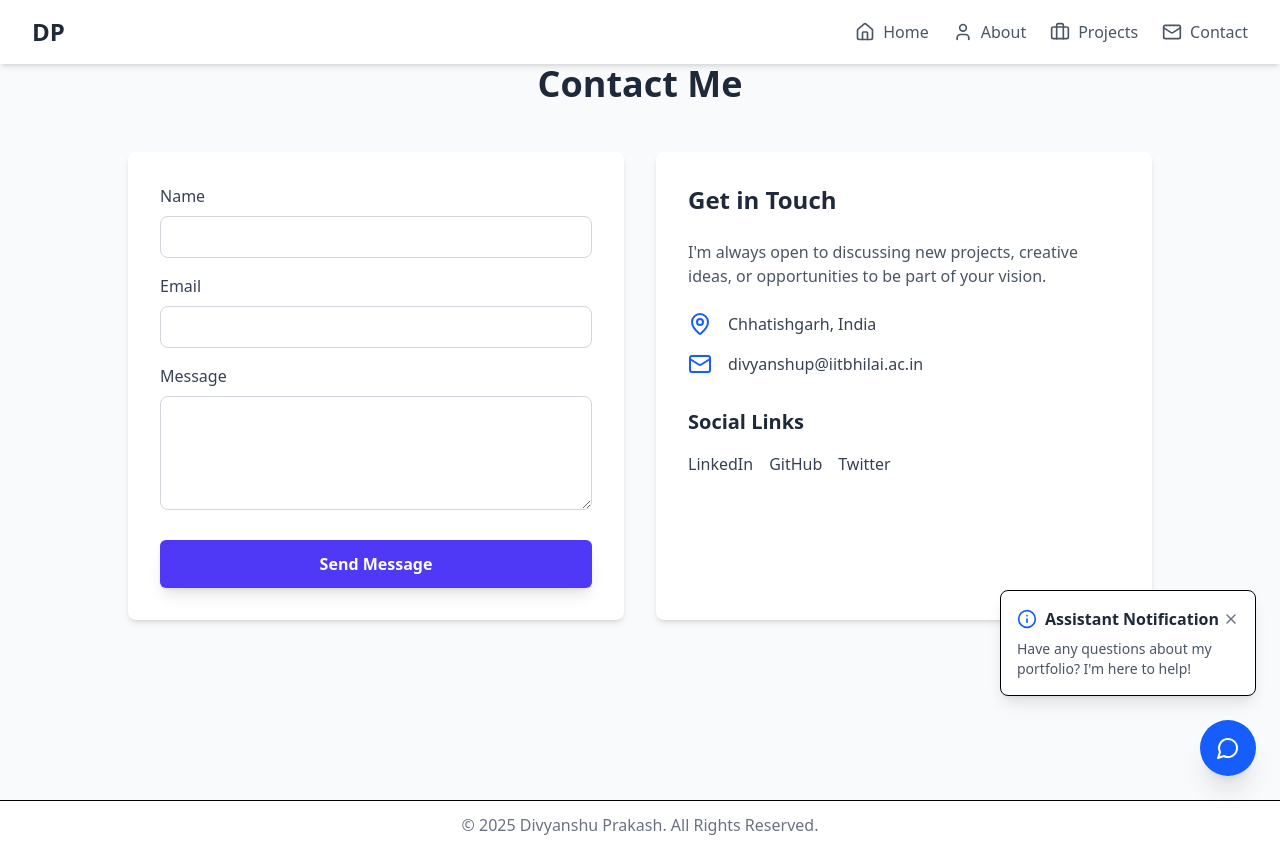
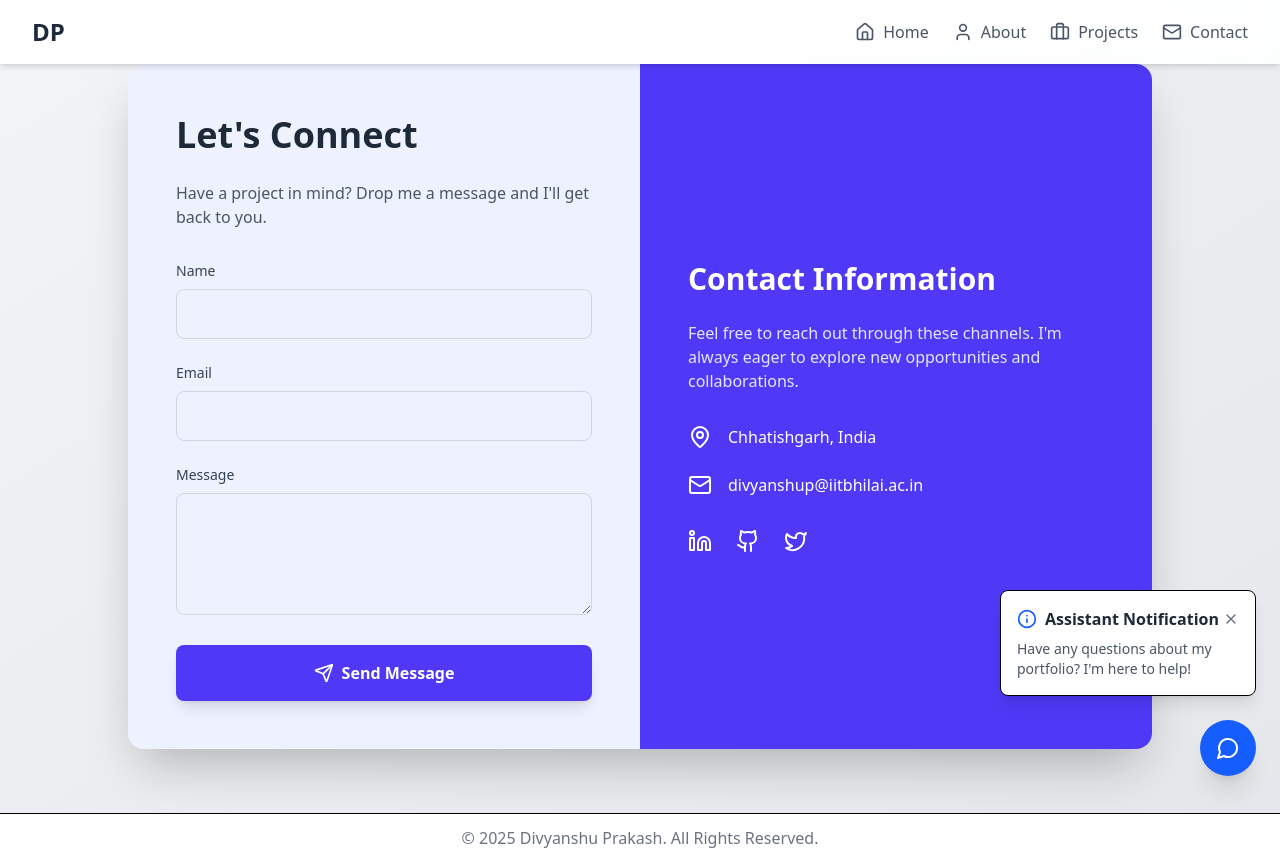
Before and after one commit to divyanshu-prakash-rx/Portfolio_2, a React (Vite) app in the folder frontend/: page /contact in a window 1280 px wide. Built offline with nearby package versions, Linux system fonts and the light colour scheme.

Commit message:
UI Improve

```diff
--- a/frontend/src/pages/ContactPage.jsx
+++ b/frontend/src/pages/ContactPage.jsx
@@ -1,5 +1,5 @@
 import React, { useState } from 'react';
-import { Send, MapPin, Mail, Phone } from 'lucide-react';
+import { Send, MapPin, Mail, Linkedin, Github, Twitter } from 'lucide-react';
 
 export default function ContactPage() {
   const [formData, setFormData] = useState({
@@ -8,9 +8,7 @@ export default function ContactPage() {
     message: ''
   });
   const [result, setResult] = useState("Send Message");
-  const handleEmail = () => {
-    window.location.href = "mailto:medivyanshu780@gmail.com";
-  };
+
   const handleChange = (e) => {
     const { name, value } = e.target;
     setFormData(prevState => ({
@@ -34,7 +32,7 @@ export default function ContactPage() {
     const data = await response.json();
 
     if (data.success) {
-      setResult("Message Sent, Will get back to you soon!🤗");
+      setResult("Message Sent Successfully! 🚀");
       event.target.reset();
       setTimeout(() => {
         setResult("Send Another Message");
@@ -46,16 +44,20 @@ export default function ContactPage() {
   };
 
   return (
-    <div className="min-h-screen bg-gray-50 py-16 px-4">
-      <div className="max-w-5xl mx-auto">
-        <h2 className="text-4xl font-bold text-center mb-12 text-gray-800">Contact Me</h2>
-
-        <div className="grid md:grid-cols-2 gap-8">
+    <div className="min-h-screen bg-gradient-to-br from-gray-100 to-gray-200 py-16 px-4 flex items-center justify-center">
+      <div className="max-w-5xl w-full mx-auto bg-white rounded-2xl shadow-2xl overflow-hidden">
+        <div className="grid md:grid-cols-2">
           {/* Contact Form */}
-          <div className="bg-white p-8 rounded-lg shadow-md">
-            <form onSubmit={handleSubmit}>
-              <div className="mb-4">
-                <label htmlFor="name" className="block text-gray-700 mb-2">Name</label>
+          <div className="bg-indigo-50 p-12 flex flex-col justify-center">
+            <h2 className="text-4xl font-extrabold text-gray-800 mb-6 leading-tight">
+              Let's Connect
+            </h2>
+            <p className="text-gray-600 mb-8">
+              Have a project in mind? Drop me a message and I'll get back to you.
+            </p>
+            <form onSubmit={handleSubmit} className="space-y-6">
+              <div>
+                <label htmlFor="name" className="block text-sm font-medium text-gray-700 mb-2">Name</label>
                 <input
                   type="text"
                   id="name"
@@ -63,11 +65,11 @@ export default function ContactPage() {
                   value={formData.name}
                   onChange={handleChange}
                   required
-                  className="w-full px-3 py-2 border border-gray-300 rounded-lg focus:outline-none focus:ring-2 focus:ring-blue-500"
+                  className="w-full px-4 py-3 border border-gray-300 rounded-lg focus:ring-2 focus:ring-indigo-500 focus:border-transparent transition duration-300"
                 />
               </div>
-              <div className="mb-4">
-                <label htmlFor="email" className="block text-gray-700 mb-2">Email</label>
+              <div>
+                <label htmlFor="email" className="block text-sm font-medium text-gray-700 mb-2">Email</label>
                 <input
                   type="email"
                   id="email"
@@ -75,11 +77,11 @@ export default function ContactPage() {
                   value={formData.email}
                   onChange={handleChange}
                   required
-                  className="w-full px-3 py-2 border border-gray-300 rounded-lg focus:outline-none focus:ring-2 focus:ring-blue-500"
+                  className="w-full px-4 py-3 border border-gray-300 rounded-lg focus:ring-2 focus:ring-indigo-500 focus:border-transparent transition duration-300"
                 />
               </div>
-              <div className="mb-6">
-                <label htmlFor="message" className="block text-gray-700 mb-2">Message</label>
+              <div>
+                <label htmlFor="message" className="block text-sm font-medium text-gray-700 mb-2">Message</label>
                 <textarea
                   id="message"
                   name="message"
@@ -87,59 +89,62 @@ export default function ContactPage() {
                   onChange={handleChange}
                   required
                   rows="4"
-                  className="w-full px-3 py-2 border border-gray-300 rounded-lg focus:outline-none focus:ring-2 focus:ring-blue-500"
+                  className="w-full px-4 py-3 border border-gray-300 rounded-lg focus:ring-2 focus:ring-indigo-500 focus:border-transparent transition duration-300"
                 ></textarea>
               </div>
               <button
                 type="submit"
-                  className={`w-full p-3 bg-indigo-600 hover:bg-indigo-700 text-white font-semibold rounded-md shadow-lg transition-all duration-300 `}
+                className="w-full py-4 bg-indigo-600 hover:bg-indigo-700 text-white font-bold rounded-lg shadow-lg transform hover:scale-105 transition duration-300 flex items-center justify-center space-x-2"
               >
-                  {result}
+                <Send className="w-5 h-5" />
+                <span>{result}</span>
               </button>
             </form>
           </div>
 
           {/* Contact Information */}
-          <div className="bg-white p-8 rounded-lg shadow-md">
-            <h3 className="text-2xl font-semibold mb-6 text-gray-800">Get in Touch</h3>
-            <p className="text-gray-600 mb-6">
-              I'm always open to discussing new projects, creative ideas,
-              or opportunities to be part of your vision.
+          <div className="bg-indigo-600 text-white p-12 flex flex-col justify-center">
+            <h3 className="text-3xl font-bold mb-6">Contact Information</h3>
+            <p className="mb-8 text-indigo-100">
+              Feel free to reach out through these channels. I'm always eager to explore new opportunities and collaborations.
             </p>
 
-            <div className="space-y-4">
+            <div className="space-y-6 mb-8">
               <div className="flex items-center">
-                <MapPin className="mr-4 text-blue-600" />
-                <span className="text-gray-700">Chhatishgarh, India</span>
+                <MapPin className="mr-4 w-6 h-6" />
+                <span>Chhatishgarh, India</span>
               </div>
               <div className="flex items-center">
-                <Mail className="mr-4 text-blue-600" />
-                <span className="text-gray-700">divyanshup@iitbhilai.ac.in</span>
+                <Mail className="mr-4 w-6 h-6" />
+                <span>divyanshup@iitbhilai.ac.in</span>
               </div>
             </div>
 
-            <div className="mt-8">
-              <h4 className="text-xl font-semibold mb-4 text-gray-800">Social Links</h4>
-              <div className="flex space-x-4">
+            <div className="flex space-x-6">
               <a
                 href="https://www.linkedin.com/in/divyanshu-prakash-rx/"
-                  className="text-gray-700 hover:text-blue-600 transition-colors"
+                target="_blank"
+                rel="noopener noreferrer"
+                className="text-white hover:text-indigo-200 transition duration-300 transform hover:scale-110"
               >
-                  LinkedIn
+                <Linkedin className="w-6 h-6" />
               </a>
               <a
                 href="https://github.com/divyanshu-prakash-rx"
-                  className="text-gray-700 hover:text-blue-600 transition-colors"
+                target="_blank"
+                rel="noopener noreferrer"
+                className="text-white hover:text-indigo-200 transition duration-300 transform hover:scale-110"
               >
-                  GitHub
+                <Github className="w-6 h-6" />
               </a>
               <a
                 href="https://x.com/DivyanshuPrak20"
-                  className="text-gray-700 hover:text-blue-600 transition-colors"
+                target="_blank"
+                rel="noopener noreferrer"
+                className="text-white hover:text-indigo-200 transition duration-300 transform hover:scale-110"
               >
-                  Twitter
+                <Twitter className="w-6 h-6" />
               </a>
-              </div>
             </div>
           </div>
         </div>
```
Lines whose indentation alone changed are shown as unchanged.
